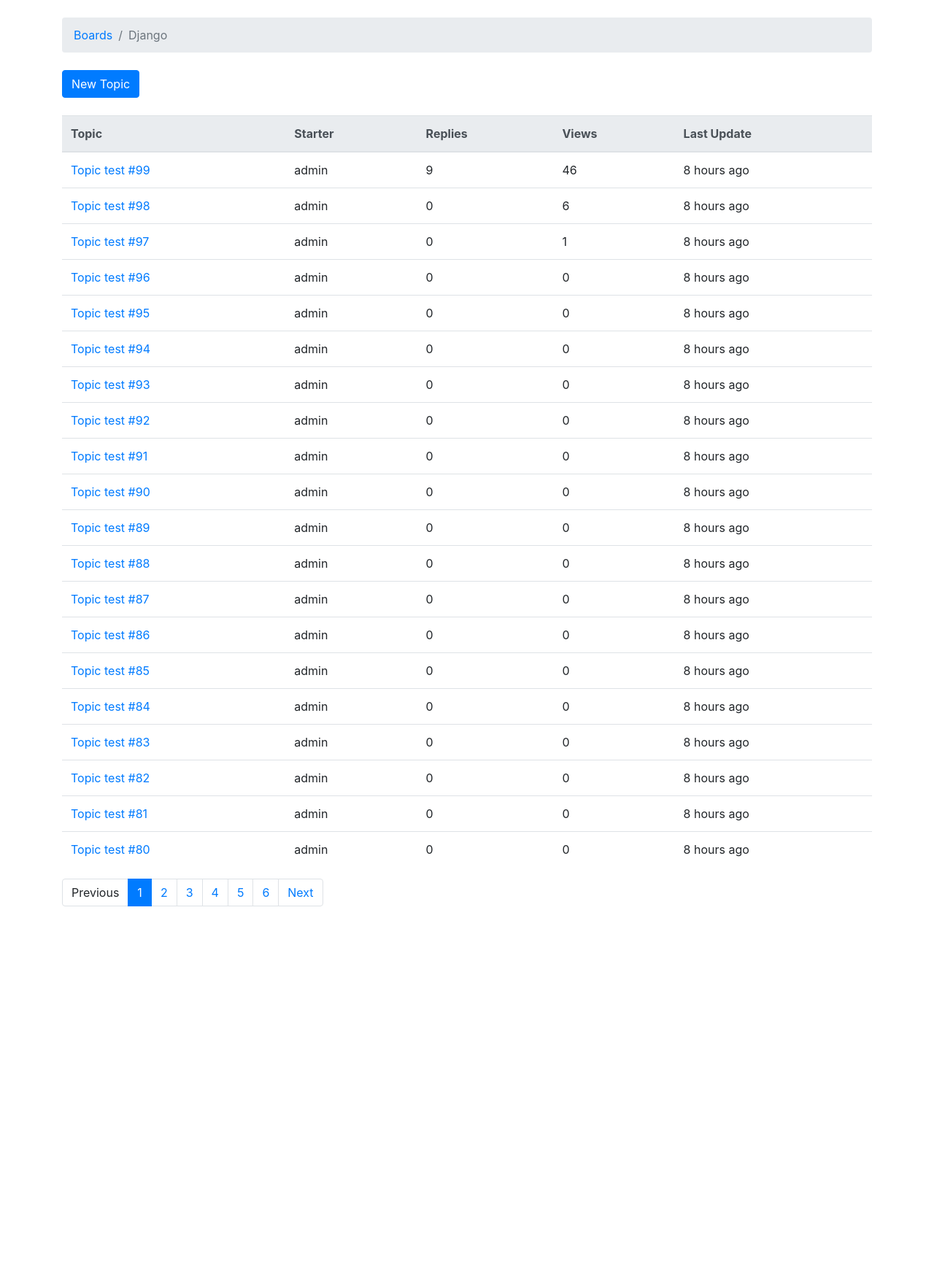
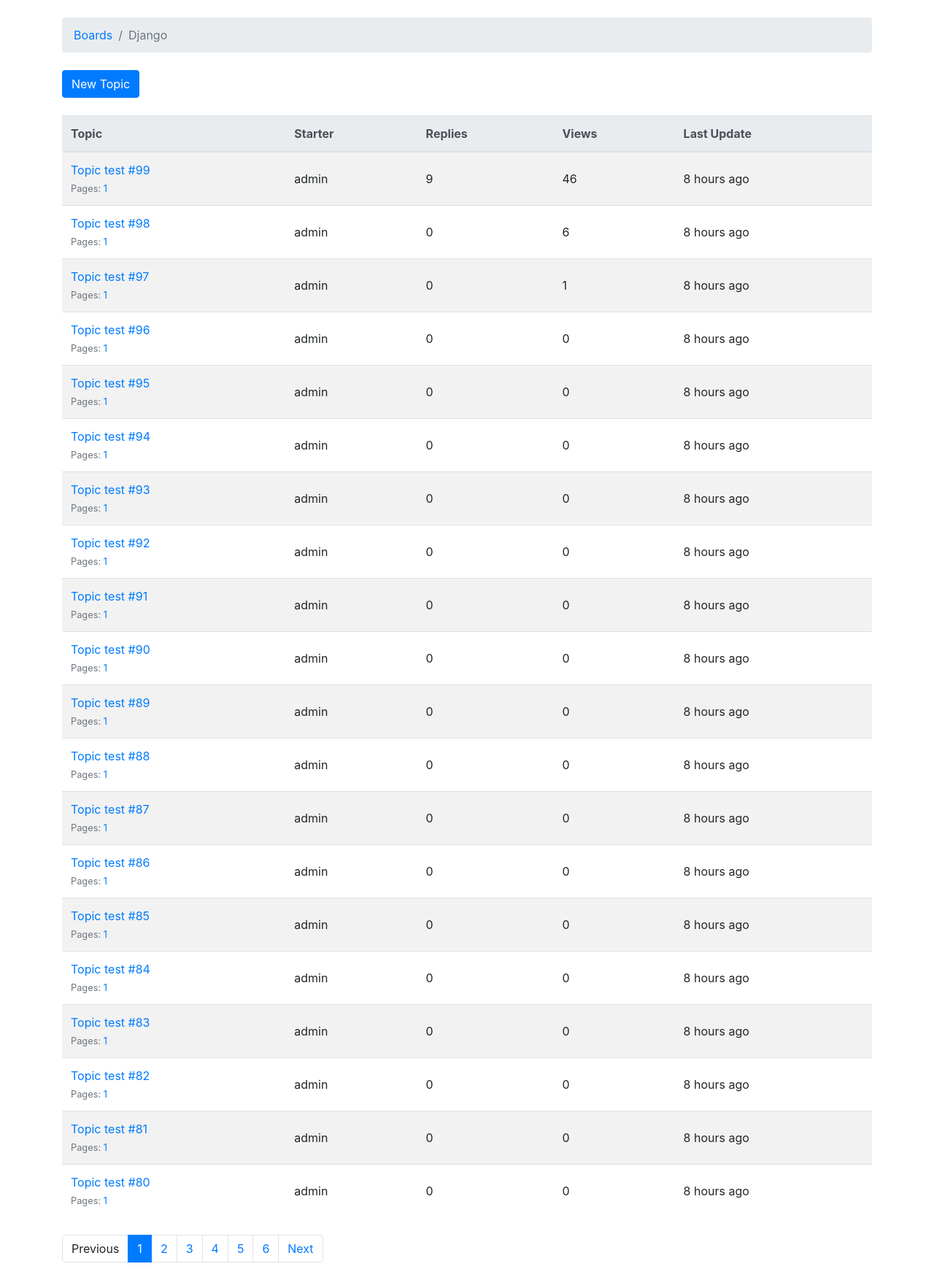
Before and after one commit to MingruiWang2017/DjangoProject, a Django app: page /board/1/ in a window 1280 px wide. Shown: the part 56-1810 px from the top of the page at 73% size. Before the commit the page ends 1298 px from the top, so only its background shows below. Run offline with Django 3.2, Linux system fonts and the light colour scheme; data comes from the database, SQL or seed files in the repository; both versions use the stored data as it was after the commit; some libraries are stand-ins or nearby versions.

Commit message:
优化Topic 列表样式

```diff
--- a/boards/models.py
+++ b/boards/models.py
@@ -3,6 +3,7 @@ from django.contrib.auth.models import User
 from django.utils.text import Truncator
 from markdown import markdown
 from django.utils.html import mark_safe
+import math
 
 
 # Create your models here.
@@ -34,6 +35,22 @@ class Topic(models.Model):
     def __str__(self):
         return self.subject
 
+    def get_page_count(self):
+        count = self.posts.count()
+        pages = count / 20
+        return math.ceil(pages)
+
+    def has_many_pages(self, count=None):
+        if count is None:
+            count = self.get_page_count()
+        return count > 6
+
+    def get_page_range(self):
+        count = self.get_page_count()
+        if self.has_many_pages(count):
+            return range(1, 5)
+        return range(1, count + 1)
+
 
 class Post(models.Model):
     message = models.TextField(max_length=4000)
--- a/templates/topics.html
+++ b/templates/topics.html
@@ -16,7 +16,7 @@
     <a href="{% url 'new_topic' board.pk %}" class="btn btn-primary">New Topic</a>
 </div>
 
-<table class="table">
+<table class="table table-striped mb-4">
     <thead class="thead-light">
     <tr>
         <th>Topic</th>
@@ -28,14 +28,26 @@
     </thead>
     <tbody>
     {% for topic in topics %}
+    {% url 'topic_posts' board.pk topic.pk as topic_url %}
     <tr>
         <td>
-            <a href="{% url 'topic_posts' board.pk topic.pk %}">{{ topic.subject }}</a>
+            <p class="mb-0">
+                <a href="{{ topic_url }}">{{ topic.subject }}</a>
+            </p>
+            <small class="text-muted">
+                Pages:
+                {% for i in topic.get_page_range %}
+                <a  href="{{ topic_url }}?page={{ i }}">{{ i }}</a>
+                {% endfor %}
+                {% if topic.has_many_pages %}
+                ... <a href="{{ topic_url }}?page={{ topic_get_page_count }}">Last Page</a>
+                {% endif %}
+            </small>
         </td>
-        <td>{{ topic.starter.username}}</td>
-        <td>{{ topic.replies }}</td>
-        <td>{{ topic.views }}</td>
-        <td>{{ topic.last_updated|naturaltime}}</td>
+        <td class="align-middle">{{ topic.starter.username}}</td>
+        <td class="align-middle">{{ topic.replies }}</td>
+        <td class="align-middle">{{ topic.views }}</td>
+        <td class="align-middle">{{ topic.last_updated|naturaltime}}</td>
     </tr>
     {% endfor %}
     </tbody>
```
Also changed, not shown: db.sqlite3.
